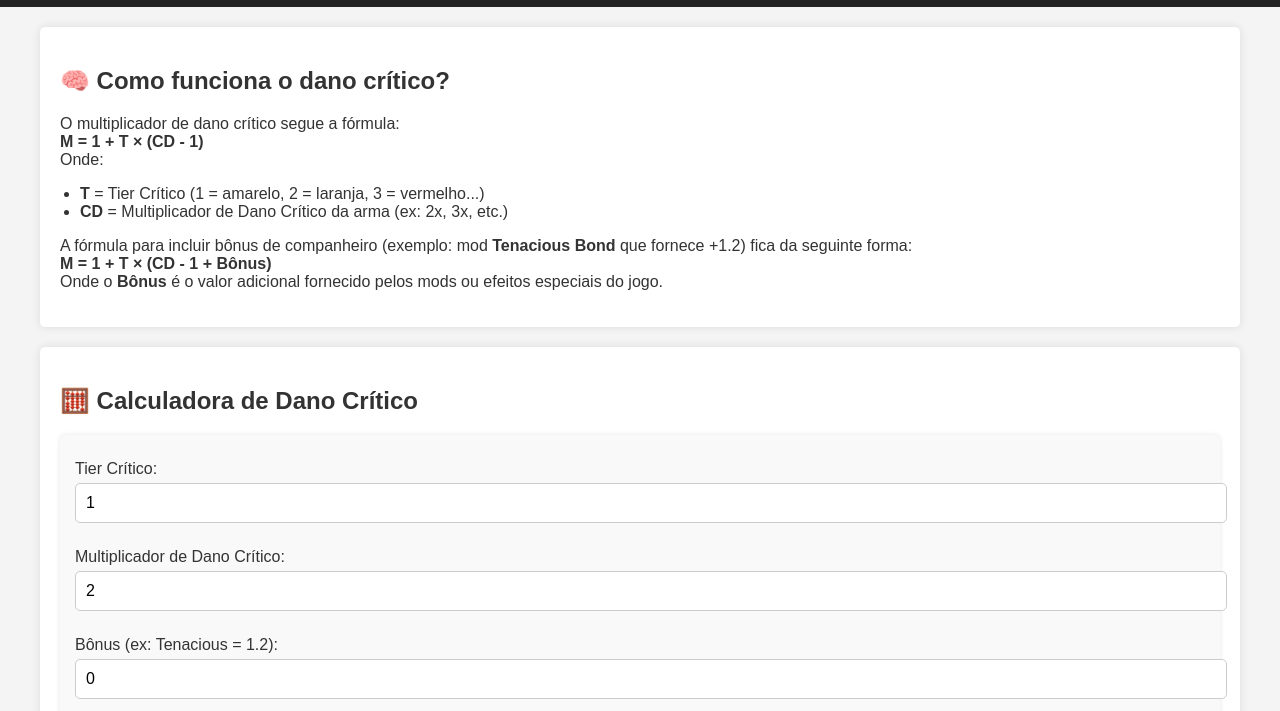
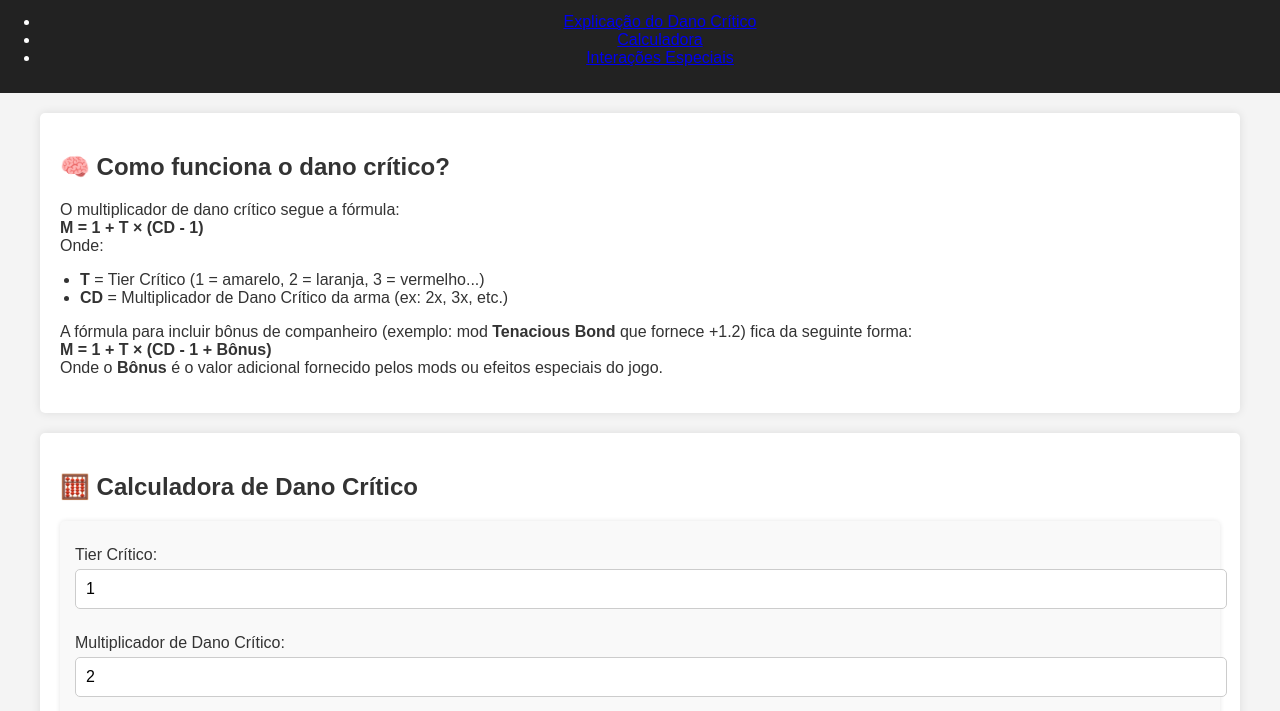
Before and after one commit to DanielShad0w/Warframe, a plain HTML site: page index.html in a window 1280 px wide. Shown: the part 72-783 px from the top of the page. Drawn offline with Linux system fonts and the light colour scheme.

Commit message:
Update index.html

```diff
--- a/index.html
+++ b/index.html
@@ -10,6 +10,14 @@
   <header>
     <h1>Calculadora de Dano Crítico</h1>
     <p>Baseado nas mecânicas avançadas de Warframe</p>
+    <!-- Navegação para facilitar o acesso às seções -->
+    <nav>
+      <ul>
+        <li><a href="#explicacao">Explicação do Dano Crítico</a></li>
+        <li><a href="#calculadora">Calculadora</a></li>
+        <li><a href="#interacoes">Interações Especiais</a></li>
+      </ul>
+    </nav>
   </header>
 
   <main>
```
